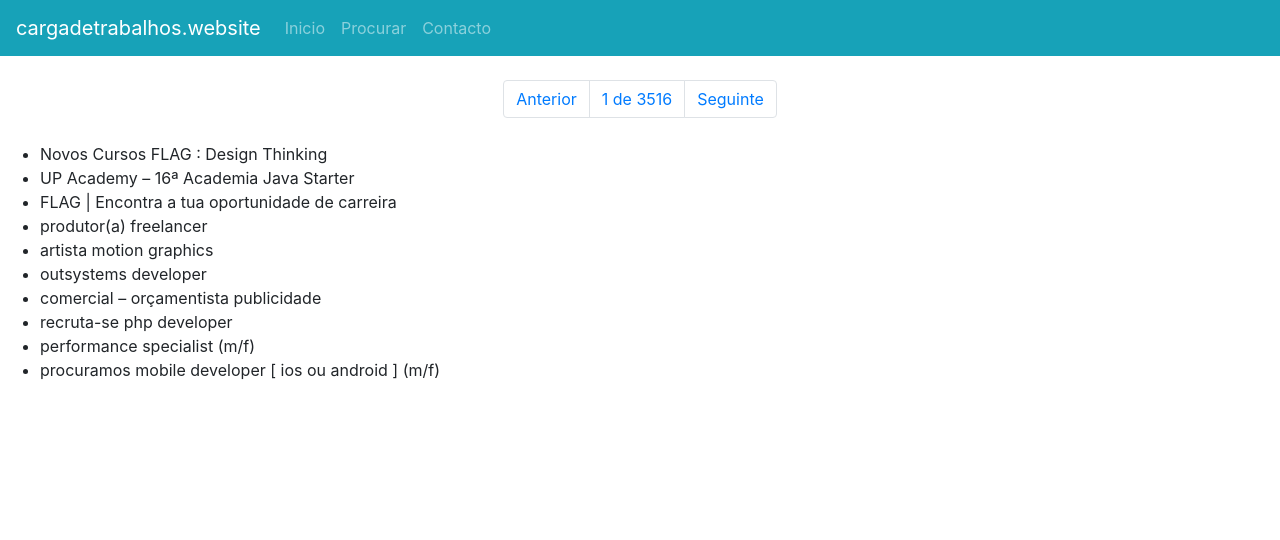
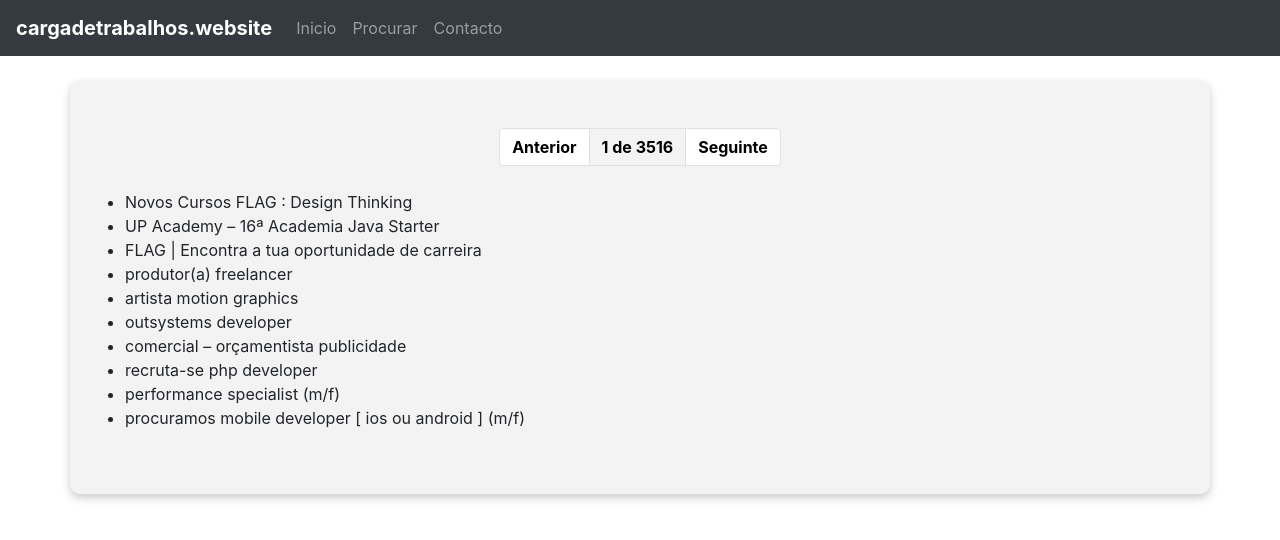
Before and after one commit to kossak31/cargadetrabalhos, a Vue app: page /#/ in a window 1280 px wide. Shown: the top 540 px of the page. Built offline with nearby package versions, Linux system fonts and the light colour scheme.

Commit message:
Novos estilos WIP

```diff
--- a/src/App.vue
+++ b/src/App.vue
@@ -12,11 +12,10 @@ import NavBar from "./components/NavBar.vue";
 export default {
   name: "App",
   components: {
-    NavBar,
+    NavBar
   },
 };
 </script>
 
 <style>
-
 </style>
--- a/src/components/Contact.vue
+++ b/src/components/Contact.vue
@@ -68,4 +68,7 @@ export default {
 
 
 <style scoped>
+body{
+  background-color:grey;
+}
 </style>
--- a/src/components/NavBar.vue
+++ b/src/components/NavBar.vue
@@ -1,7 +1,7 @@
 <template>
   <div>
-    <b-navbar toggleable="lg" type="dark" variant="info">
-      <b-navbar-brand href="#">cargadetrabalhos.website</b-navbar-brand>
+    <b-navbar toggleable="lg" type="dark" variant="dark">
+      <b-navbar-brand href="#" class="brand">cargadetrabalhos.website</b-navbar-brand>
 
       <b-navbar-toggle target="nav-collapse"></b-navbar-toggle>
 
@@ -24,5 +24,12 @@
 export default {};
 </script>
 
-<style>
+<style v-if="true">
+body{
+  background-color:grey;
+}
+
+.brand{
+  font-weight:bolder;
+}
 </style>
--- a/src/components/Pagination.vue
+++ b/src/components/Pagination.vue
@@ -1,6 +1,6 @@
 <template>
-  <div>
-    <div class="my-4">
+  <div class="container mb-5 pb-5">
+    <div class="my-4 col-lg-12 pt-5">
       <!-- Pagination -->
       <ul class="pagination pagination-md justify-content-center text-center">
         <li class="page-item">
@@ -75,4 +75,21 @@ a {
   -ms-user-select: none; /* Internet Explorer/Edge */
   user-select: none; /* Non-prefixed version, currently supported by Chrome, Edge, Opera and Firefox */
 }
+
+.container{
+  background-color: #f3f3f3;
+   box-shadow: 0 4px 8px 0 rgba(0,0,0,0.2);
+  transition: 0.3s;
+  border-radius: 10px;
+}
+
+body{
+  background-color:grey;
+}
+
+.page-link {
+  color:black!important;
+  font-weight: bolder;
+}
+
 </style>
--- a/src/components/Search.vue
+++ b/src/components/Search.vue
@@ -98,4 +98,7 @@ export default {
 
 
 <style scoped>
+body{
+  background-color:grey;
+}
 </style>
```
